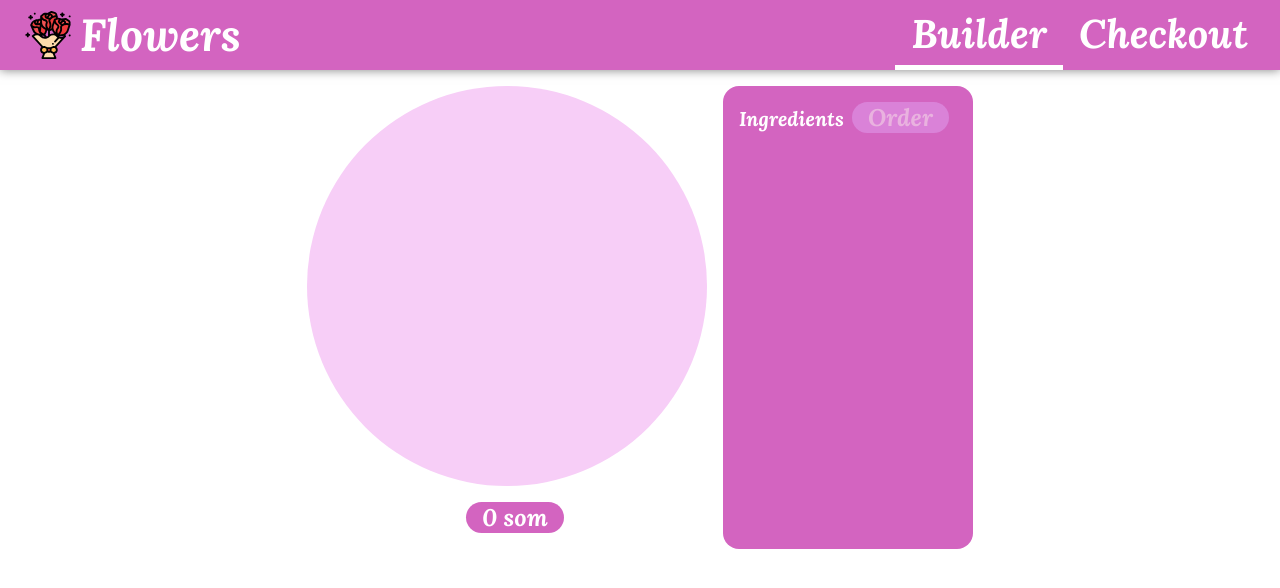
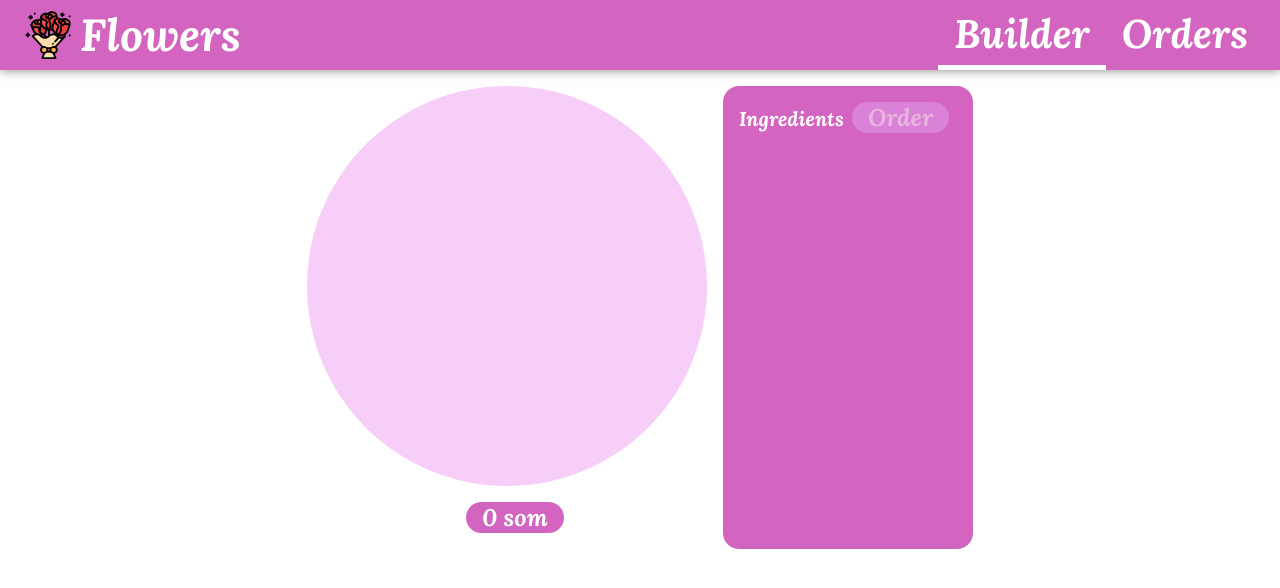
Before and after one commit to Karlygachbakytova/builder, a React (Create React App) app: page / in a window 1280 px wide. Shown: the top 588 px of the page. Built offline with nearby package versions, Linux system fonts and the light colour scheme; no server answers.

Commit message:
correct nav

```diff
--- a/src/components/Nav/Nav.js
+++ b/src/components/Nav/Nav.js
@@ -4,8 +4,8 @@ import NavItem from "./NavItem/NavItem";
 const Nav = () => {
   return (
     <ul className={classes.Nav}>
-     <NavItem url="/" exact>Builder</NavItem>
-      <NavItem url="/checkout">Checkout</NavItem>
+      <NavItem url="/" exact>Builder</NavItem>
+      <NavItem url="/orders">Orders</NavItem>
     </ul>
   );
 }
--- a/src/components/Nav/NavItem/NavItem.js
+++ b/src/components/Nav/NavItem/NavItem.js
@@ -1,10 +1,10 @@
+import { NavLink } from "react-router-dom";
 import classes from "./NavItem.module.css";
-import { NavLink } from "react-router-dom"
 
 const NavItem = ({ url, children, exact }) => {
   return (
     <li className={classes.NavItem}>
-      <NavLink to={url} activeClassName={classes.active} exact>{children}</NavLink>
+      <NavLink to={url} activeClassName={classes.active} exact={exact}>{children}</NavLink>
     </li>
   );
 }
```
